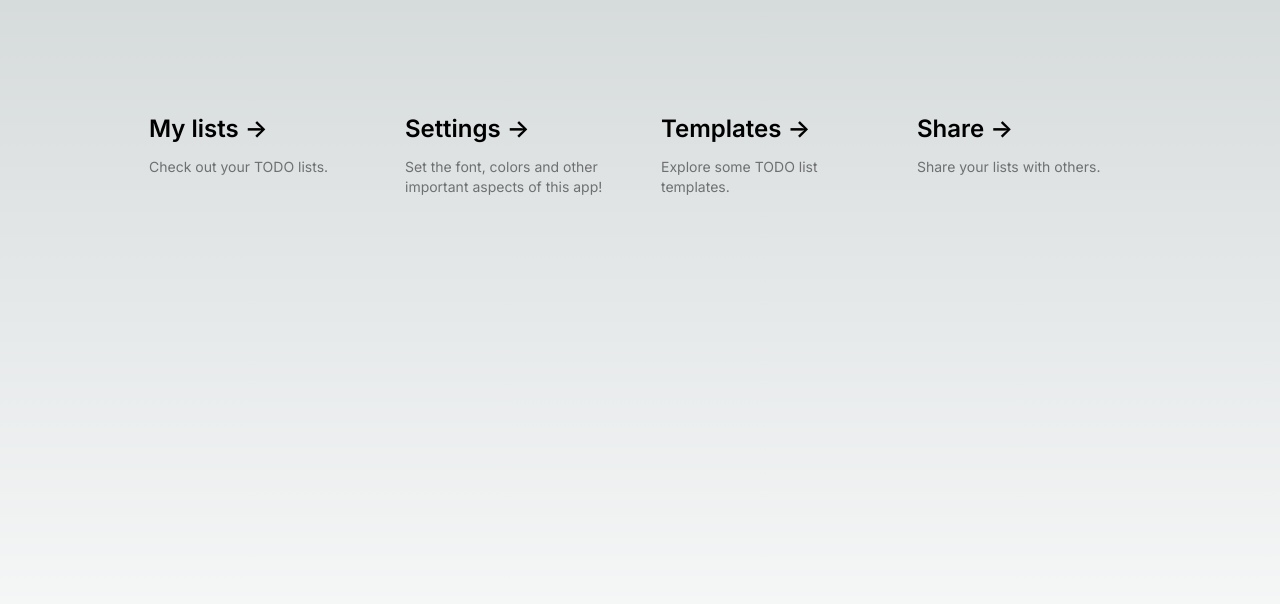
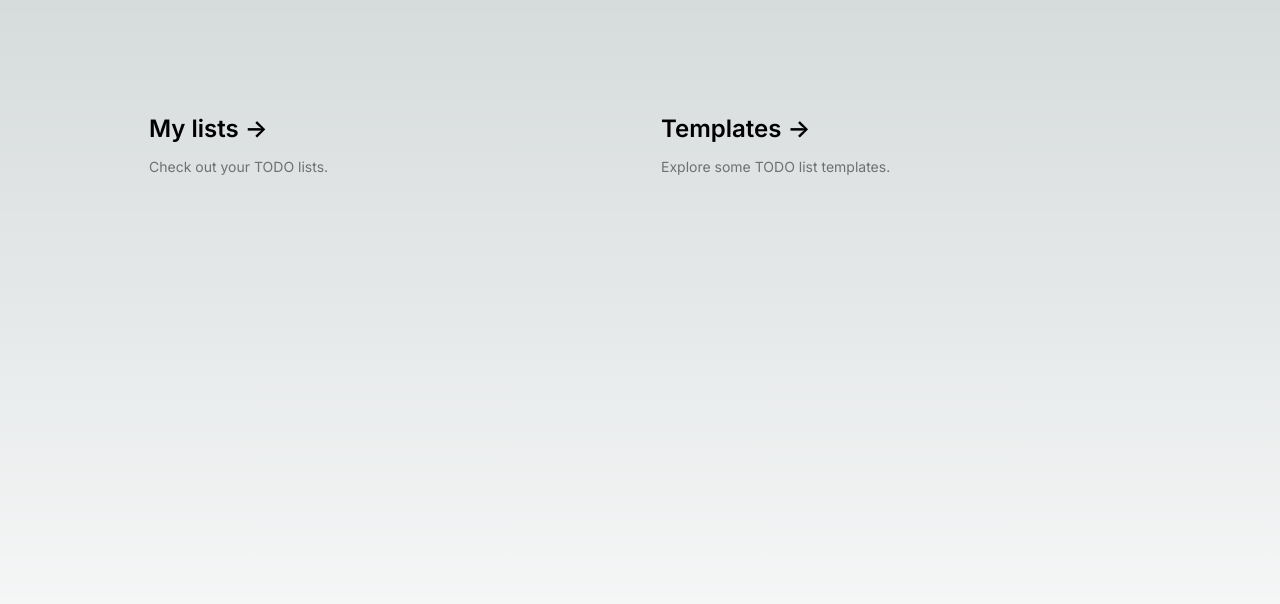
Before and after one commit to MartinKondor/nextjs-todo-app, a Next.js app: page / in a window 1280 px wide. Shown: the top 604 px of the page. Built offline with nearby package versions, Linux system fonts and the light colour scheme.

Commit message:
adding placeholder pages

```diff
--- /dev/null
+++ b/app/lists/[id]/page.tsx
@@ -0,0 +1,3 @@
+export default function ListById() {
+    return <p>List by id</p>
+}
--- /dev/null
+++ b/app/lists/create/page.tsx
@@ -0,0 +1,3 @@
+export default function ListsCreate() {
+    return <p>List Create</p>
+}
--- /dev/null
+++ b/app/lists/page.tsx
@@ -0,0 +1,3 @@
+export default function Lists() {
+    return <p>Lists</p>
+}
--- a/app/page.tsx
+++ b/app/page.tsx
@@ -1,12 +1,11 @@
 import Image from "next/image";
-import Link from 'next/link'
 
 export default function Home() {
   return (
     <main className="flex min-h-screen flex-col items-center justify-between p-24">
-      <div className="mb-32 grid text-center lg:mb-0 lg:w-full lg:max-w-5xl lg:grid-cols-4 lg:text-left">
+      <div className="mb-32 grid text-center lg:mb-0 lg:w-full lg:max-w-5xl lg:grid-cols-2 lg:text-left">
         <a
-          href=""
+          href="/lists"
           className="group rounded-lg border border-transparent px-5 py-4 transition-colors hover:border-gray-300 hover:bg-gray-100 hover:dark:border-neutral-700 hover:dark:bg-neutral-800/30"
           rel="noopener noreferrer"
         >
@@ -22,24 +21,7 @@ export default function Home() {
         </a>
 
         <a
-          href="https://nextjs.org/learn?utm_source=create-next-app&utm_medium=appdir-template-tw&utm_campaign=create-next-app"
-          className="group rounded-lg border border-transparent px-5 py-4 transition-colors hover:border-gray-300 hover:bg-gray-100 hover:dark:border-neutral-700 hover:dark:bg-neutral-800/30"
-          target="_blank"
-          rel="noopener noreferrer"
-        >
-          <h2 className="mb-3 text-2xl font-semibold">
-            Settings{" "}
-            <span className="inline-block transition-transform group-hover:translate-x-1 motion-reduce:transform-none">
-              -&gt;
-            </span>
-          </h2>
-          <p className="m-0 max-w-[30ch] text-sm opacity-50">
-            Set the font, colors and other important aspects of this app!
-          </p>
-        </a>
-
-        <a
-          href="https://vercel.com/templates?framework=next.js&utm_source=create-next-app&utm_medium=appdir-template&utm_campaign=create-next-app"
+          href="/templates"
           className="group rounded-lg border border-transparent px-5 py-4 transition-colors hover:border-gray-300 hover:bg-gray-100 hover:dark:border-neutral-700 hover:dark:bg-neutral-800/30"
           target="_blank"
           rel="noopener noreferrer"
@@ -54,23 +36,6 @@ export default function Home() {
             Explore some TODO list templates.
           </p>
         </a>
-
-        <a
-          href="https://vercel.com/new?utm_source=create-next-app&utm_medium=appdir-template&utm_campaign=create-next-app"
-          className="group rounded-lg border border-transparent px-5 py-4 transition-colors hover:border-gray-300 hover:bg-gray-100 hover:dark:border-neutral-700 hover:dark:bg-neutral-800/30"
-          target="_blank"
-          rel="noopener noreferrer"
-        >
-          <h2 className="mb-3 text-2xl font-semibold">
-            Share{" "}
-            <span className="inline-block transition-transform group-hover:translate-x-1 motion-reduce:transform-none">
-              -&gt;
-            </span>
-          </h2>
-          <p className="m-0 max-w-[30ch] text-balance text-sm opacity-50">
-            Share your lists with others.
-          </p>
-        </a>
       </div>
     </main>
   );
--- /dev/null
+++ b/app/templates/page.tsx
@@ -0,0 +1,3 @@
+export default function Templates() {
+    return <p>Templates</p>
+}
```
Also changed, not shown: 1 other file (tests, documents, lock files or other folders).
